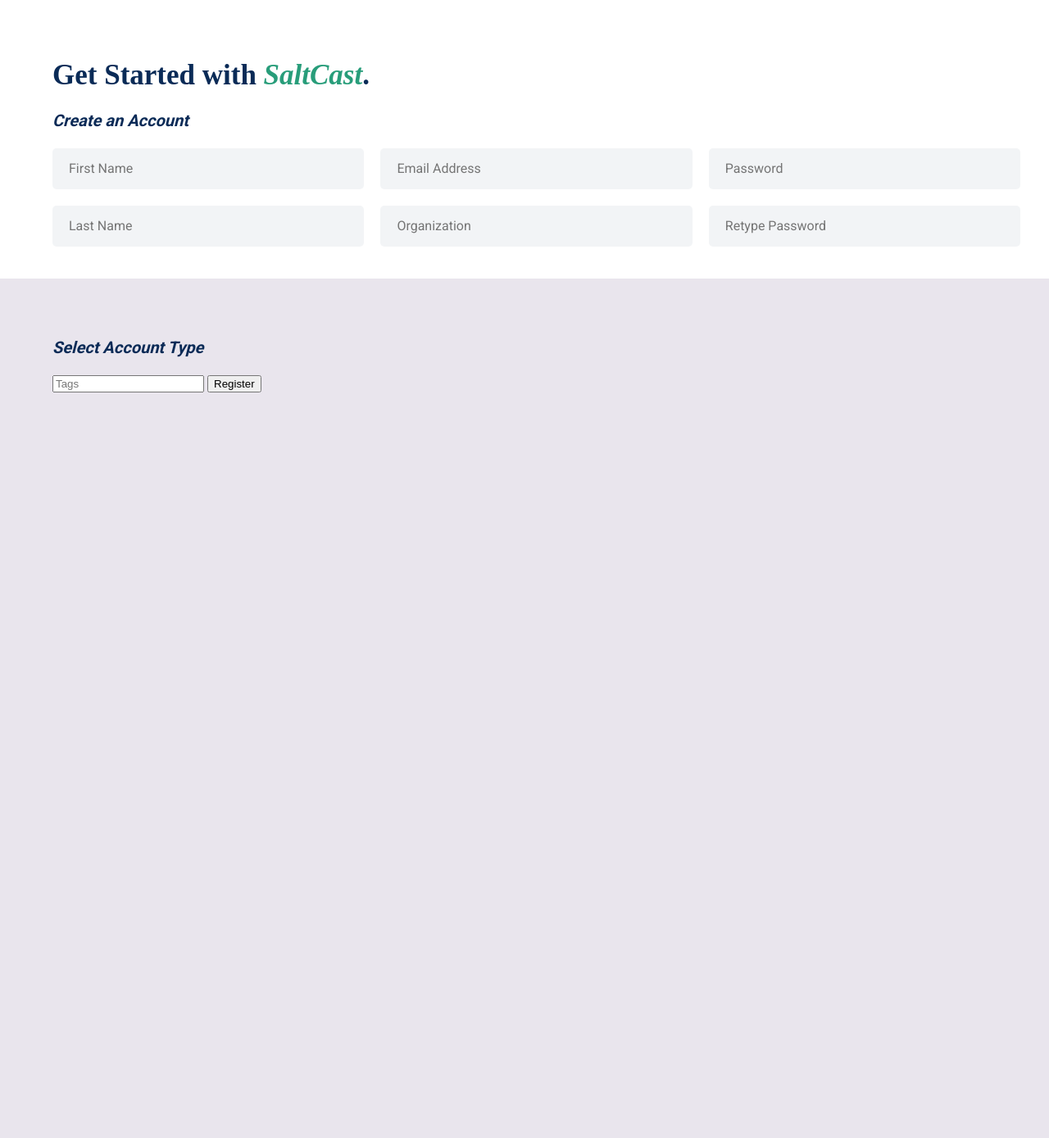
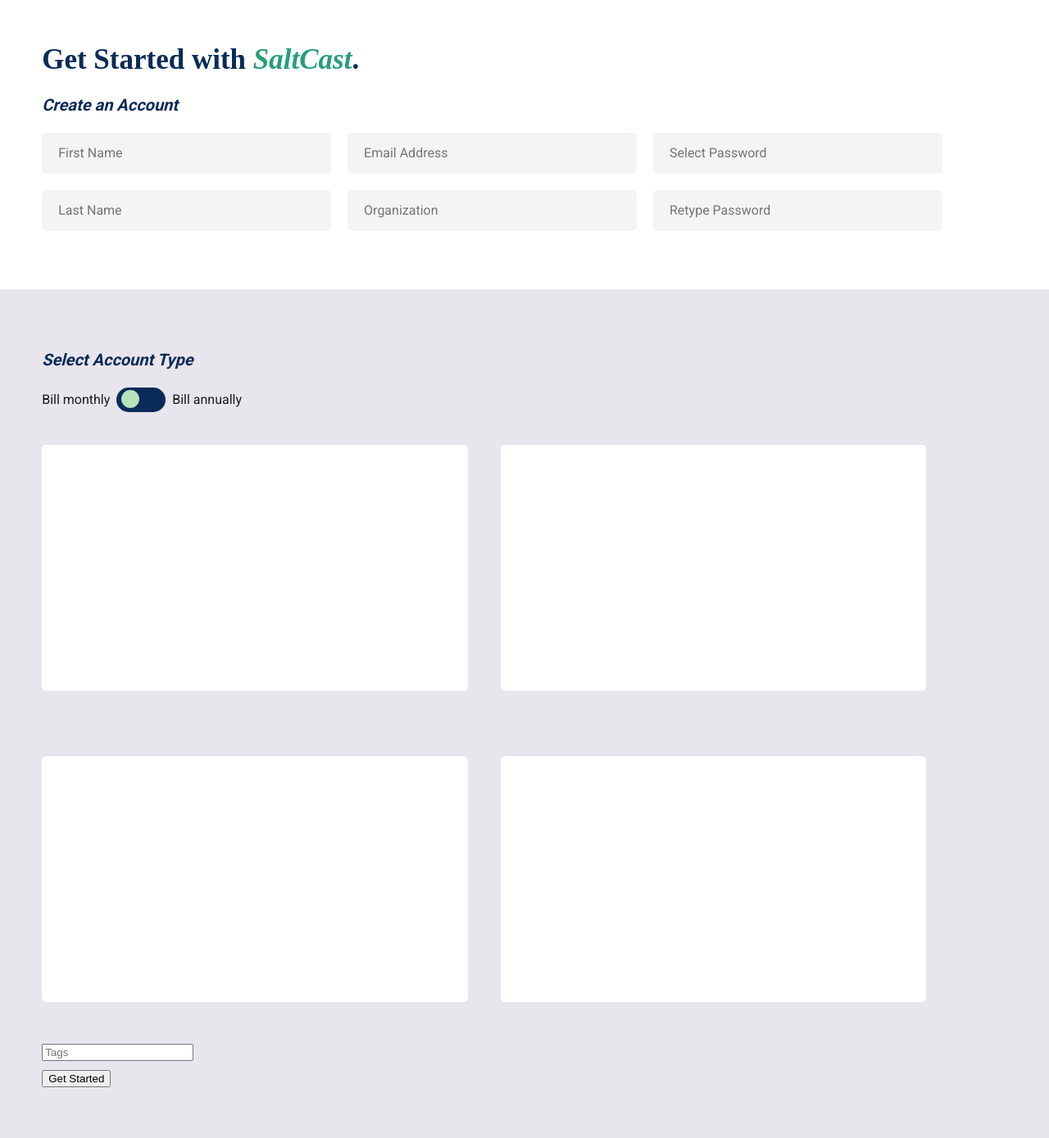
Before and after one commit to Pham-Vincent/Equitable-Water-Solutions, a Flask app: page /register in a window 1280 px wide; the page is wider, and only the part inside the window is pictured. Shown: that part at 82% size. Before the commit the page ends 479 px from the top of that part, so only its background shows below. Run offline with Flask 3, Linux system fonts and the light colour scheme; some web fonts are replaced.

Commit message:
Added More Styling to Register Page

```diff
--- a/static/css/register.css
+++ b/static/css/register.css
@@ -8,22 +8,26 @@ body, html {
 }
 
 .register-form-container {
+    display: inline-block;
     background-color: white;
-    height: 40%;
+    height: auto;
     width: 100%;
+    padding: 4%;
+    box-sizing: border-box;
 }
 
 .offset {
     position: relative;
-    top:70px;
-    left: 5%;
+    width: 95%;
 }
 
 .tags-container {
     background-color: #e9e5ed;
-    display: block;
-    height: 80%;
+    display: inline-block;
+    height: auto;
     width: 100%;
+    padding: 4%;
+    box-sizing: border-box;
 }
 
 .flex-container {
@@ -53,7 +57,7 @@ body, html {
 }
 
 .register-form-container input[type=text], .register-form-container input[type=password], .register-form-container input[type=email] {
-    width: 28%;
+    width: 30%;
     padding-top: 13px;
     padding-bottom: 13px;
     padding-left: 20px;
@@ -65,3 +69,51 @@ body, html {
     background: rgba(229, 233, 237, 0.5) 0% 0% no-repeat padding-box;
     border-radius: 5px;
 }
+
+.offset .standard-text {
+    text-align: left;
+    padding: 3px 0;
+    font: normal normal normal 16px/24px Roboto;
+    letter-spacing: 0px;
+    color: #1A1A1A;
+    opacity: 1;
+}
+
+.toggle-slider {
+    height: 30px;
+    width: 60px;
+    border-radius: 15px;
+    background-color: #0a2b57;
+    cursor: pointer;
+}
+
+.toggle-slider .slider-center {
+    position: relative;
+    height: 22px;
+    width: 22px;
+    border-radius: 50%;
+    left: 10%;
+    top: 12%;
+    background-color: #b7e2ba;
+    cursor: pointer;
+}
+
+.toggle-slider.active .slider-center {
+    left: auto; /* Resets left */
+    left: 50%; /* Moves the slider to the right */
+}
+.option-container {
+    width: 50%;
+    height: 300px; /* Try using pixels or adjust the height */
+    margin: 40px 40px 40px 0;
+    background-color: white;
+    border-radius: 5px;
+    display: flex;
+    align-items: center;
+    justify-content: center;
+}
+
+.tags-container input {
+    display: block; /* Ensures inputs stack vertically */
+    margin: 1% 0; /* Spacing between inputs */
+}
--- a/templates/register.html
+++ b/templates/register.html
@@ -20,27 +20,65 @@
 
 					<!-- Header End -->
 
+					<!-- Input Start -->
 					<div class="flex-container">
 						<input type="text" name="fname" placeholder="First Name" required>
 						<input type="email" name="email" placeholder="Email Address" required>
-						<input type="password" name="password" placeholder="Password" required>
+						<input type="password" name="password" placeholder="Select Password" required>
 					</div>
 					<div class="flex-container">
 						<input type="text" name="lname" placeholder="Last Name" required>
 						<input type="text" name="org" placeholder="Organization" required>
 						<input type="password" name="password-again" placeholder="Retype Password" required>
-
 					</div>
 						<div class="msg">{{ msg }}</div>
+					<!-- Input End -->
 				</div>
 			</div>
 
 			<div class="tags-container">
 				<div class="offset">
+					<!-- Selection Header Start -->
 					<h3>Select Account Type</h3>
 
+					<div class="flex-container">
+						<div class="standard-text">Bill monthly&nbsp;&nbsp;</div>
+
+						<div class="toggle-slider" onclick="toggleSlider(this)">
+							<div class="slider-center"></div>
+						</div>
+
+						<script>
+							function toggleSlider(element) {
+								element.classList.toggle('active');
+							}
+						</script>
+
+						<div class="standard-text">&nbsp;&nbsp;Bill annually</div>
+					</div>
+					<!-- Selection Header End -->
+
+					<div class="flex-container">
+						<div class="option-container">
+
+						</div>
+						<div class="option-container">
+
+						</div>
+					</div>
+
+					<div class="flex-container">
+						<div class="option-container">
+
+						</div>
+						<div class="option-container">
+
+						</div>
+					</div>
+
+
 					<input type="text" name="tags" placeholder="Tags" required>
-					<input type="submit" value="Register">
+					<input type="submit" value="Get Started">
 				</div>
 			</div>
 		</form>
```
